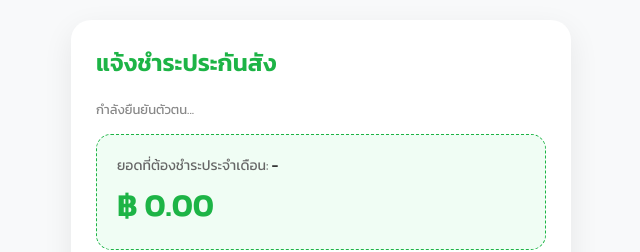
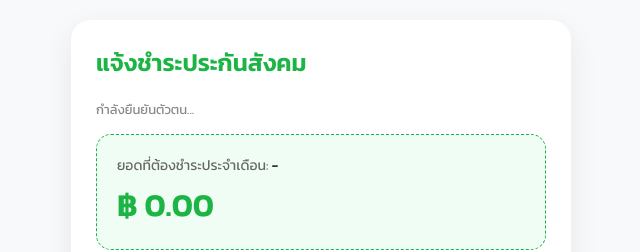
Before and after one commit to Tangma-acc/test_upload_silp_sso, a plain HTML site: page index.html in a window 1280 px wide. Shown: the top 252 px of the page, 319-959 px from the left. Drawn offline with Linux system fonts and the light colour scheme.

Commit message:
Update index.html

```diff
--- a/index.html
+++ b/index.html
@@ -34,7 +34,7 @@
 
 <div class="container">
     <div class="header">
-        <h2>แจ้งชำระประกันสัง</h2>
+        <h2>แจ้งชำระประกันสังคม</h2>
         <div id="userProfile">กำลังยืนยันตัวตน...</div>
     </div>
 
```
